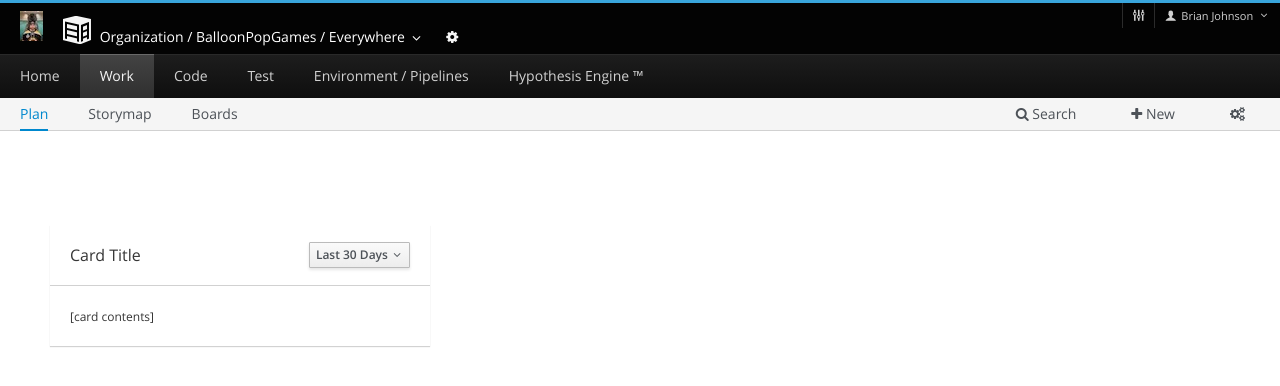
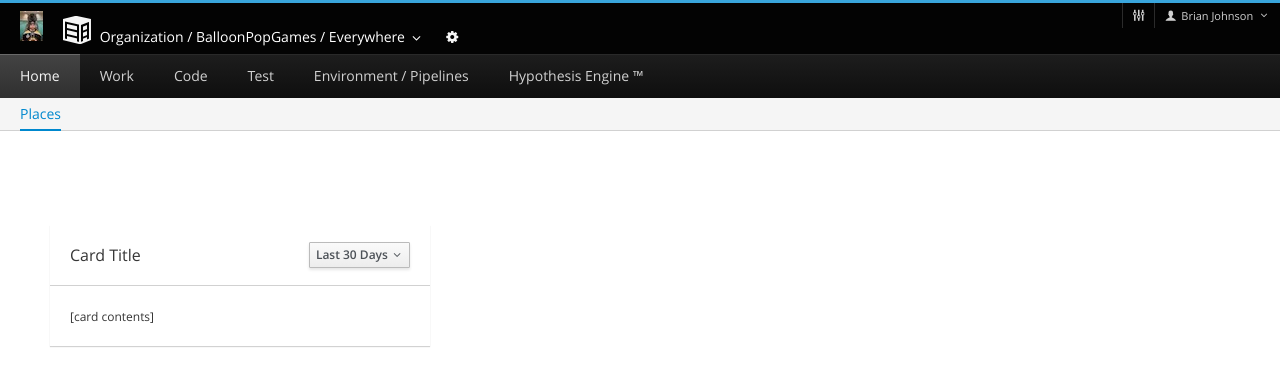
Before and after one commit to AdamJ/testing_environment, a website: page index.html in a window 1280 px wide. Drawn offline with Linux system fonts and the light colour scheme; files whose address does not match are found by name.

Commit message:
no message

```diff
--- a/index.html
+++ b/index.html
@@ -106,18 +106,18 @@
                     </li>
                     </ul>
                     <ul class="nav navbar-nav navbar-primary persistent-secondary">
-                    <li class="home-active">
+                    <li class="home-active active">
                         <a href="index.html">Home</a>
                         <ul class="nav navbar-nav navbar-persistent">
-                            <li class="home-places">
+                            <li class="home-places active">
                                 <a href="#">Places</a>
                             </li>
                         </ul>
                     </li>
-                    <li class="work-active active">
+                    <li class="work-active">
                         <a href="work-plan.html">Work</a>
                         <ul class="nav navbar-nav navbar-persistent">
-                            <li class="plan-active active">
+                            <li class="plan-active">
                                 <a href="work-plan.html">Plan</a>
                             </li>
                             <li class="storymap-active">
```
Also changed, not shown: work-boards.html (+2 -2 lines).
